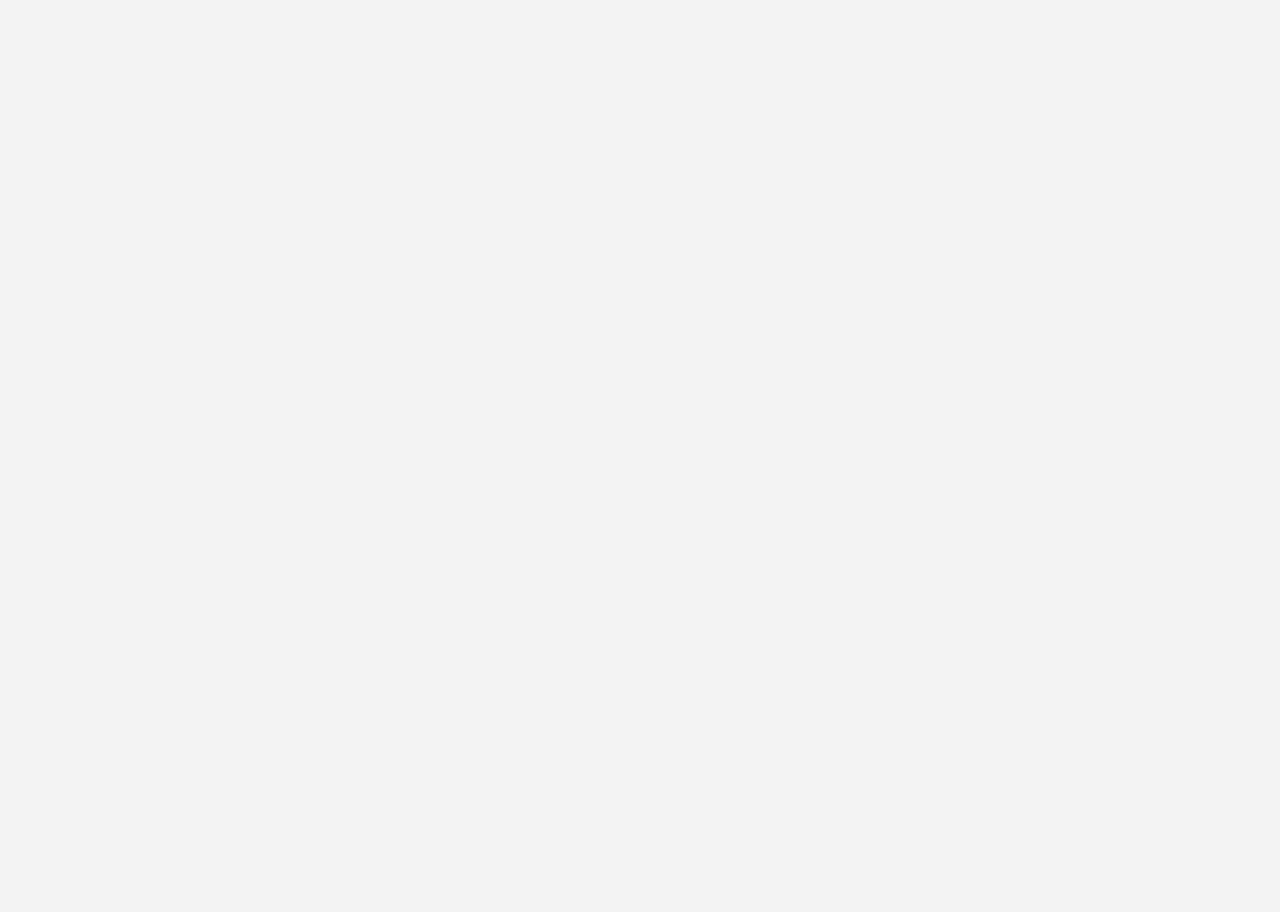
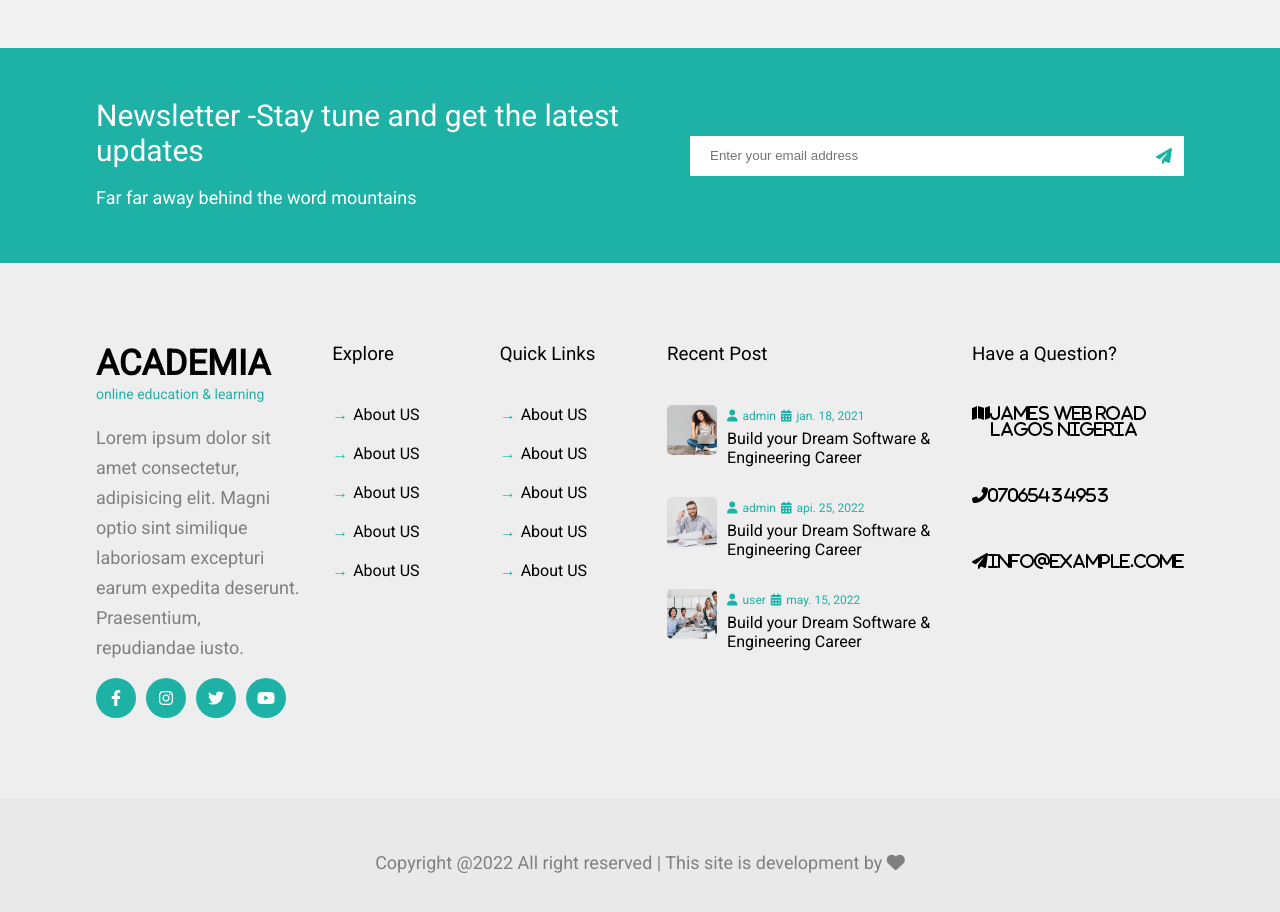
Before and after one commit to samearusuosita/education, a React (Create React App) app: page / in a window 1280 px wide. Shown: the part 5300-6212 px from the top of the page. Before the commit the page ends 5298 px from the top, so only its background shows below. Built offline with nearby package versions, Linux system fonts and the light colour scheme.

Commit message:
completed food

```diff
--- a/src/App.css
+++ b/src/App.css
@@ -9,7 +9,6 @@
 body{
   font-family: 'Roboto', sans-serif;
   background-color: rgb(243, 243, 243);
-  /* background-color: rgb(145, 145, 145); */
 }
 
 .container{
--- a/src/App.js
+++ b/src/App.js
@@ -10,6 +10,7 @@ import Team from './Components/Team/Team';
 import Price from './Components/Pricing/Price';
 import Blog from './Components/Blog/Blog';
 import Contact from './Components/Contact/Contact';
+import Footer from './Components/Commons/Footer/Footer';
 
 function App() {
   return (
@@ -26,6 +27,7 @@ function App() {
           <Route exact path="/contact" element={<Contact/>} />
         </Route>
       </Routes>
+      <Footer/>
     </>
   );
 }
--- a/src/Components/Commons/Footer/Footer.css
+++ b/src/Components/Commons/Footer/Footer.css
@@ -0,0 +1,131 @@
+.newsletter{
+    background-color: #1eb2a6;
+    margin-top: 50px;
+    padding: 50px 0;
+    color: #fff;
+}
+
+.newsletter .right,
+.newsletter .right{
+    padding-left: 50px;
+}
+
+.newsletter h1{
+    color: #fff;
+    font-size: 30px;
+    font-weight: 500;
+    margin-bottom: 15px;
+}
+
+.newsletter .right{
+    display: flex;
+    justify-content: space-between;
+    align-items: center;
+}
+
+.newsletter input{
+    width: 100%;
+    padding: 20px;
+    border: none;
+    outline: none;
+    height: 30px;
+}
+
+.newsletter i{
+    padding: 12px;
+    color: #1eb2a6;
+    background-color: #fff;
+}
+
+footer{
+    background-color: #eeeeee;
+}
+
+footer .container{
+    display: grid;
+    grid-template-columns: 3fr 2fr 2fr 4fr 3fr;
+    gap: 30px;
+}
+
+@media screen and(max-width: 768px) {
+    footer .container{
+        display: grid;
+        grid-template-columns: repeat(2, 1fr);
+
+    }
+}
+
+footer .logo span{
+    color: #1eb2a6;
+    font-size: 14px;
+}
+
+footer .logo p{
+    color: gray;
+    margin: 20px 0 15px 0;
+}
+
+footer .logo .icon{
+    background-color: #1eb2a6;
+    color: white;
+    margin-right: 10px;
+}
+
+footer h3{
+    margin-bottom: 40px;
+    font-weight: 500;
+}
+
+footer ul li{
+    margin-bottom: 20px;
+}
+
+footer .link li::before{
+    content: "→";
+    color: #1eb2a6;
+    margin-right: 5px;
+}
+
+footer .items{
+    margin-bottom: 30px;
+}
+
+footer .items img{
+    width: 50px;
+    height: 50px;
+    border-radius: 5px;
+    margin-right: 10px;
+    object-fit: cover;
+}
+
+footer .items span,
+footer .items i{
+    font-size: 12px;
+    color: #1eb2a6;
+    margin-right: 5px;
+    text-transform: lowercase;
+}
+
+footer h4{
+    font-weight: 400;
+    margin-top: 5px;
+
+}
+
+footer .last ul li{
+    display: flex;
+    margin-bottom: 50px;
+}
+
+footer .last i{
+    /* width: 60px; */
+    font-size: 20px;
+    color: #1eb2a6 !;
+}
+
+.legal{
+    text-align: center;
+    padding: 50px 0;
+    color: gray;
+    background-color: #e9e9e9;
+}
--- a/src/Components/Commons/Footer/Footer.jsx
+++ b/src/Components/Commons/Footer/Footer.jsx
@@ -1,10 +1,95 @@
-import React from 'react'
+import React from 'react';
+import { blog } from '../../dummyData';
+import "./Footer.css";
 
 const Footer = () => {
   return (
-    <div>
+    <>
+      <section className='newsletter'>
+        <div className="container flex5B">
+            <div className="left row">
+                <h1>Newsletter -Stay tune and get the latest updates</h1>
+                <p>Far far away behind the word mountains</p>
+            </div>
+            <div className="right row">
+                <input type="text" placeholder='Enter your email address'/>
+                <i className='fa fa-paper-plane'></i>
+            </div>
+        </div>
+      </section>
+      <footer>
+        <div className="container padding">
+            <div className="box logo">
+                <h1>ACADEMIA</h1>
+                <span>online education & learning</span>
+                <p>Lorem ipsum dolor sit amet consectetur, adipisicing elit. Magni optio sint similique laboriosam excepturi earum expedita deserunt. Praesentium, repudiandae iusto.</p>
+                <i className="fab fa-facebook-f icon"></i>
+                <i className="fab fa-instagram icon"></i>
+                <i className="fab fa-twitter icon"></i>
+                <i className="fab fa-youtube icon"></i>
 
-    </div>
+            </div>
+            <div className="box link">
+                <h3>Explore</h3>
+                <ul>
+                    <li>About US</li>
+                    <li>About US</li>
+                    <li>About US</li>
+                    <li>About US</li>
+                    <li>About US</li>
+
+                </ul>
+            </div>
+            <div className="box link">
+                <h3>Quick Links</h3>
+                <ul>
+                    <li>About US</li>
+                    <li>About US</li>
+                    <li>About US</li>
+                    <li>About US</li>
+                    <li>About US</li>
+
+                </ul>
+            </div>
+
+            <div className="box">
+                <h3>Recent Post</h3>
+                {blog.slice(0,3).map((val) => {
+                    return (
+                    <div className="items flex5B">
+                        <div className="img">
+                            <img src={val.cover} alt="" />
+                        </div>
+                        <div className="text">
+                            <span>
+                                <i className='fa fa-user'></i>
+                                <label htmlFor="">{val.type}</label>
+                            </span>
+                            <span>
+                                <i className='fa fa-calendar-alt'></i>
+                                <label htmlFor="">{val.date}</label>
+                            </span>
+                            <h4>{val.title}</h4>
+                        </div>
+                    </div>
+
+                )})}
+            </div>
+            <div className="box last" >
+                <h3>Have a Question?</h3>
+                <ul>
+                    <li className='fa fa-map'>James web road lagos nigeria</li>
+                    <li className='fa fa-phone-alt'>07065434953</li>
+                    <li className='fa fa-paper-plane'>info@example.come</li>
+
+                </ul>
+            </div>
+        </div>
+      </footer>
+      <div className="legal">
+        <p>Copyright @2022 All right reserved | This site is development by <i className='fa fa-heart'></i></p>
+      </div>
+    </>
   )
 }
 
```
